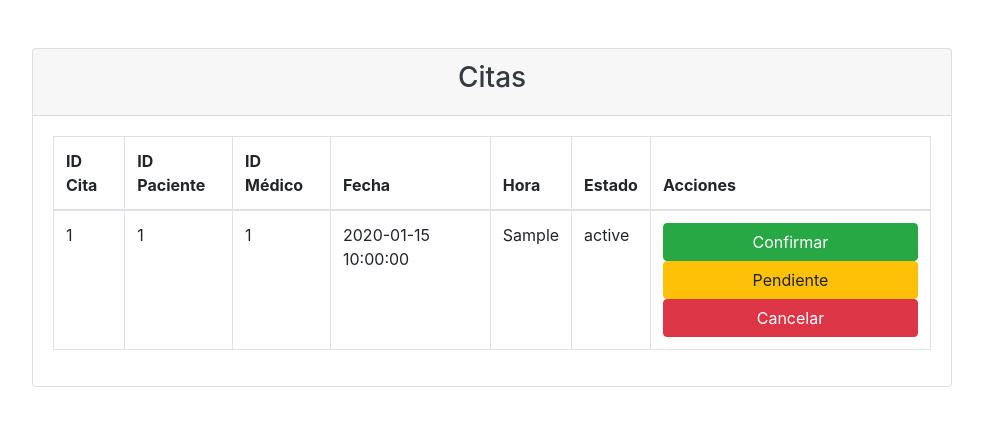
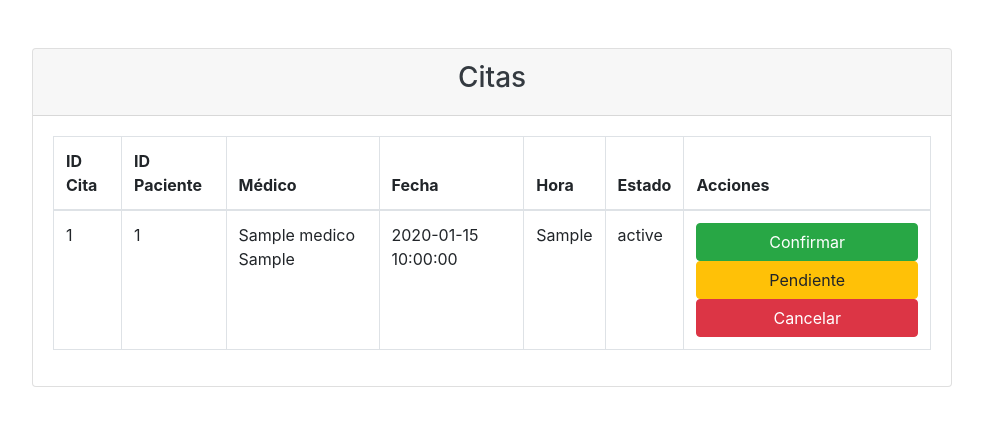
Before and after one commit to Shernna/Proyecto-Web-Cliente-Servidor, a PHP site: page /Proyecto-Web-Cliente-Servidor/mostrar_citas.php in a window 1280 px wide. Shown: the part 80-506 px from the top of the page, without its empty margins (148-1131 px from the left). Run offline with PHP 8.4, Linux system fonts and the light colour scheme; tables that the repository leaves empty or names only in its code hold one stand-in row (values such as "Sample post").

Commit message:
Correcion medico-citas

```diff
--- a/Agendar.php
+++ b/Agendar.php
@@ -35,11 +35,12 @@
                     <option value="">Seleccionar Médico</option>
                     <?php
                     include 'conexion.php';
-                    $sql = "SELECT id_medico, especialidad FROM medicos";
+                    $sql = "SELECT id, CONCAT(nombre, ' ', apellido, ' - ', especialidad) AS descripcion FROM medicos";
+
                     $result = $conn->query($sql);
                     if ($result->num_rows > 0) {
                         while ($row = $result->fetch_assoc()) {
-                            echo "<option value='" . $row['id_medico'] . "'>" . $row['id_medico'] . " - " . $row['especialidad'] . "</option>";
+                            echo "<option value='" . $row['id'] . "'>" . $row['descripcion'] . "</option>";
                         }
                     }
                     $conn->close();
--- a/conexion.php
+++ b/conexion.php
@@ -1,8 +1,8 @@
 <?php
 $servername = "localhost";
 $username = "root";
-$password = "";
-$dbname = "proyectowcs";
+$password = "Estrella.21";
+$dbname = "citas_medicas";
 
 // Crear conexión
 $conn = new mysqli($servername, $username, $password, $dbname);
--- a/mostrar_citas.php
+++ b/mostrar_citas.php
@@ -24,7 +24,7 @@
                                 <tr>
                                     <th>ID Cita</th>
                                     <th>ID Paciente</th>
-                                    <th>ID Médico</th>
+                                    <th>Médico</th>
                                     <th>Fecha</th>
                                     <th>Hora</th>
                                     <th>Estado</th>
@@ -34,14 +34,16 @@
                             <tbody>
                                 <?php
                                 include 'conexion.php';
-                                $sql = "SELECT id_cita, id_paciente, id_medico, fecha, hora, estado FROM citas";
+                                $sql = "SELECT c.id_cita, c.id_paciente, CONCAT(m.nombre, ' ', m.apellido) AS nombre_medico, c.fecha, c.hora, c.estado
+                                FROM citas c INNER JOIN medicos m ON c.id_medico = m.id";
+
                                 $result = $conn->query($sql);
                                 if ($result->num_rows > 0) {
                                     while ($row = $result->fetch_assoc()) {
                                         echo "<tr>";
                                         echo "<td>" . $row['id_cita'] . "</td>";
                                         echo "<td>" . $row['id_paciente'] . "</td>";
-                                        echo "<td>" . $row['id_medico'] . "</td>";
+                                        echo "<td>" . $row['nombre_medico'] . "</td>";
                                         echo "<td>" . $row['fecha'] . "</td>";
                                         echo "<td>" . $row['hora'] . "</td>";
                                         echo "<td>" . $row['estado'] . "</td>";
@@ -58,6 +60,7 @@
                                 $conn->close();
                                 ?>
                             </tbody>
+
                         </table>
                     </div>
                 </div>
```
